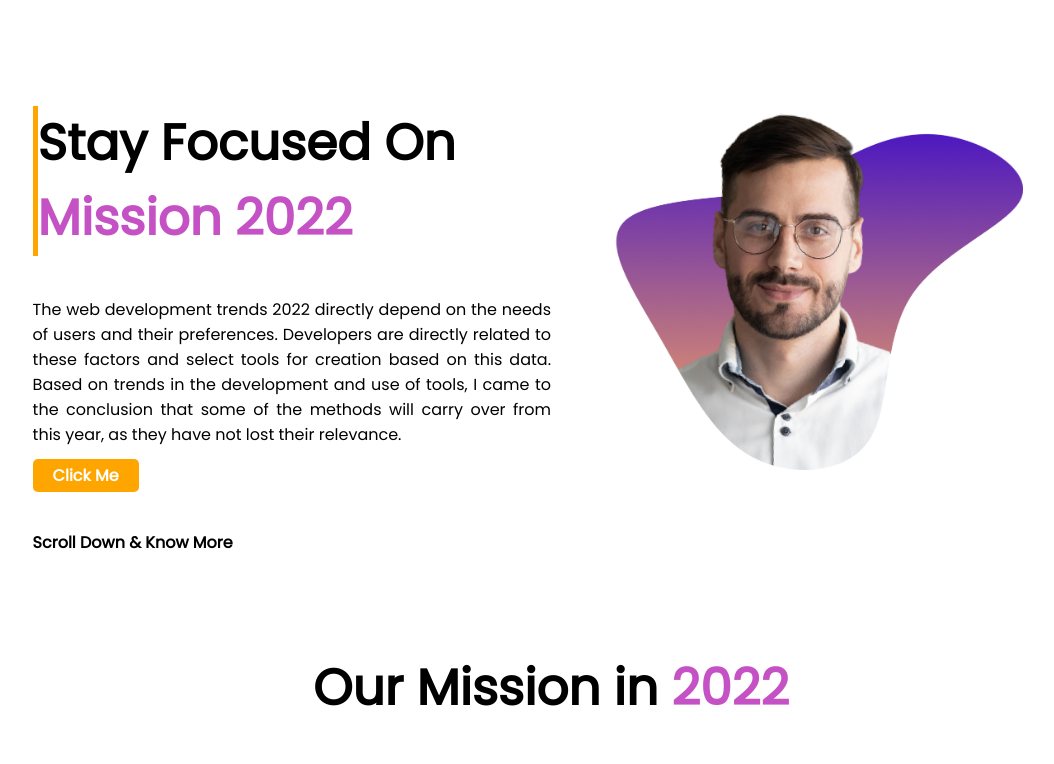
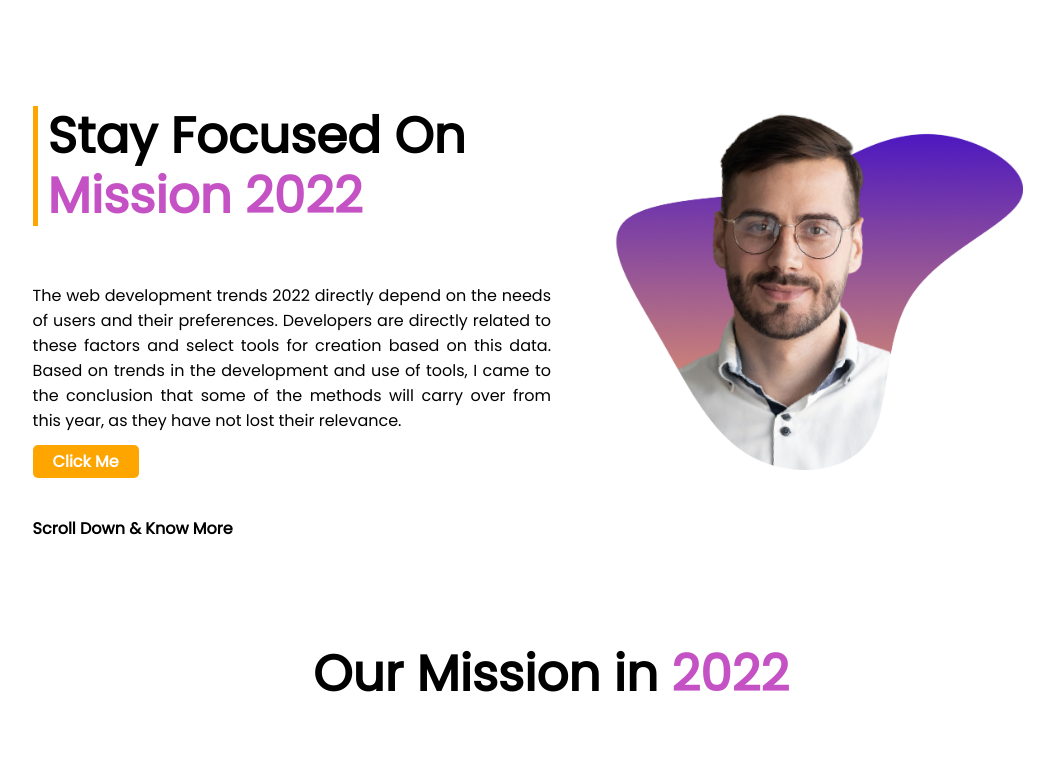
Before and after one commit to IshtiaqHasan/first-assignment, a plain HTML site: page index.html in a window 1280 px wide. Shown: the top 764 px of the page, without its empty margins (89-1143 px from the left). Drawn offline with Linux system fonts and the light colour scheme; a web font is replaced by a local one.

Commit message:
final-touch

```diff
--- a/style.css
+++ b/style.css
@@ -13,7 +13,10 @@ h1{
     font-size: 30px;
 }
 #border{
+    display: inline-block;
     border-left: 5px solid orange;
+    padding: 0 10px;
+    line-height: 60px;
 }
 .mission-color{
     color: rgb(197, 82, 197);
```
